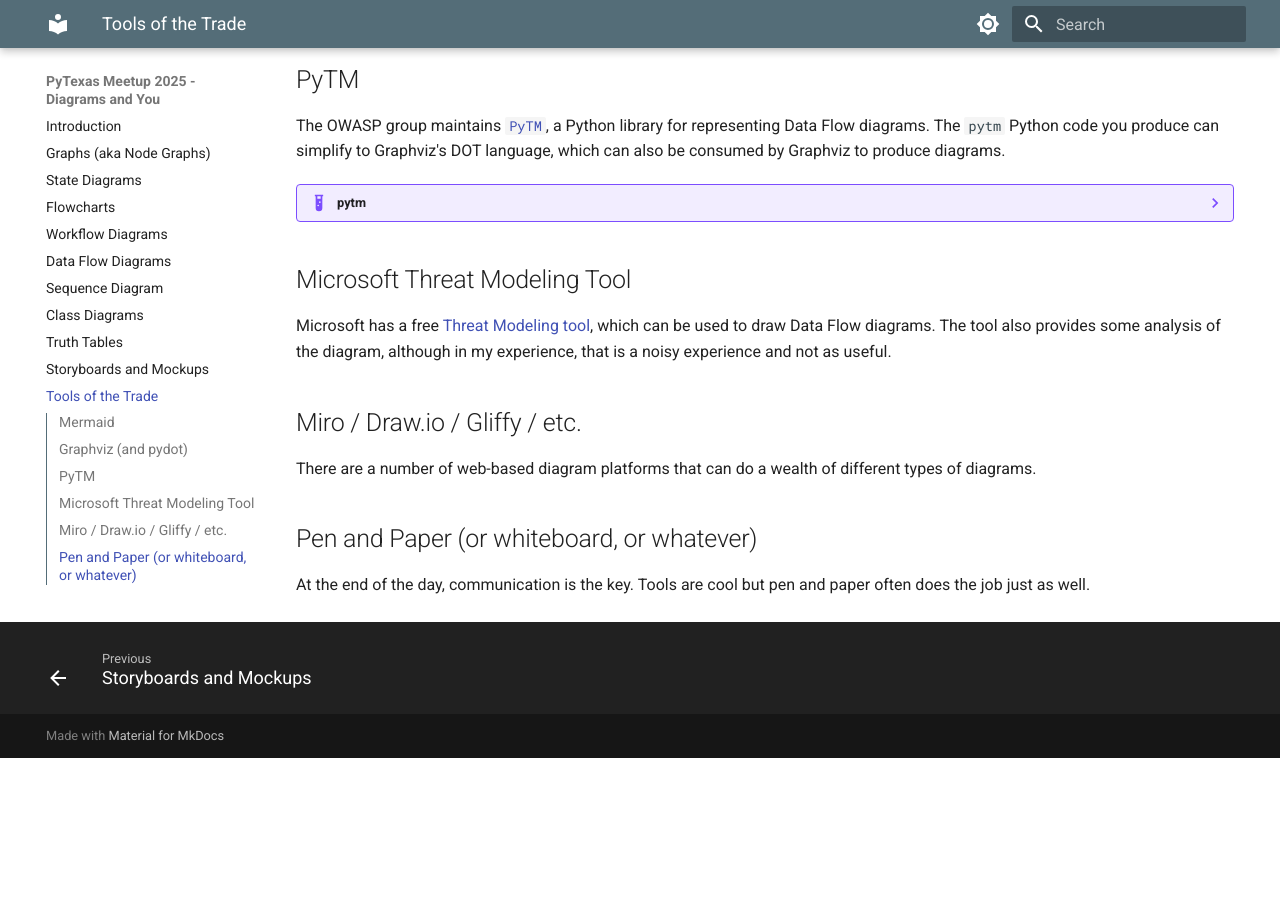
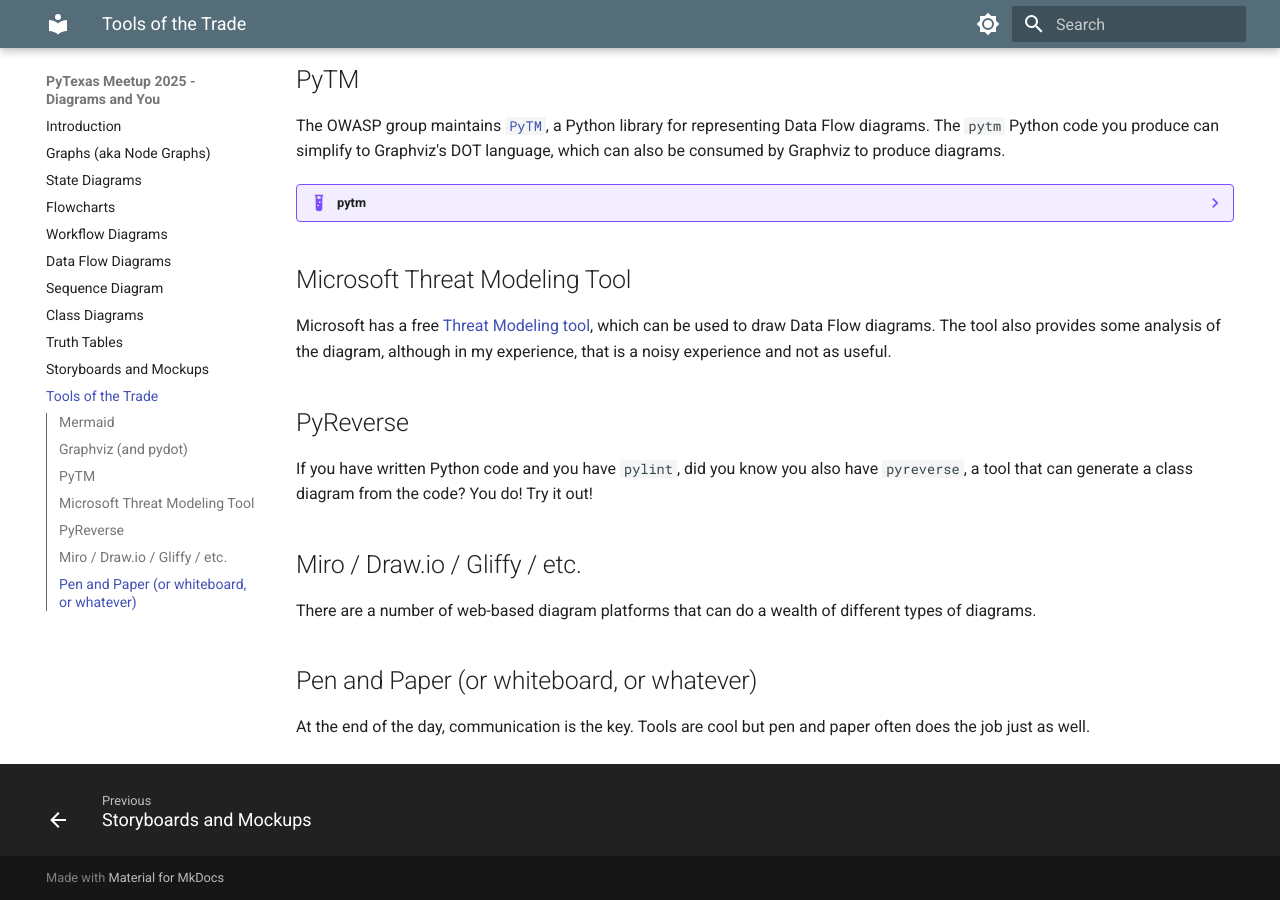
Before and after one commit to dijital20/pytexas-meetup25-diagrams-and-you, an MkDocs documentation site: the page built from docs/10_tools.md, in a window 1280 px wide and 900 px high, scrolled down 700 px. Built offline with MkDocs 1.6.1 and Material for MkDocs 9.7.7, drawn with Linux system fonts in a browser that asks for light colours; before the commit the page ends 1458 px from its top, so only the background shows below that.

Commit message:
Added callout to pyreverse.

```diff
--- a/docs/10_tools.md
+++ b/docs/10_tools.md
@@ -263,6 +263,11 @@
 which can be used to draw Data Flow diagrams. The tool also provides some analysis of the diagram, although in my
 experience, that is a noisy experience and not as useful.
 
+## PyReverse
+
+If you have written Python code and you have `pylint`, did you know you also have `pyreverse`, a tool that can generate a
+class diagram from the code? You do! Try it out!
+
 ## Miro / Draw.io / Gliffy / etc.
 
 There are a number of web-based diagram platforms that can do a wealth of different types of diagrams.
```
